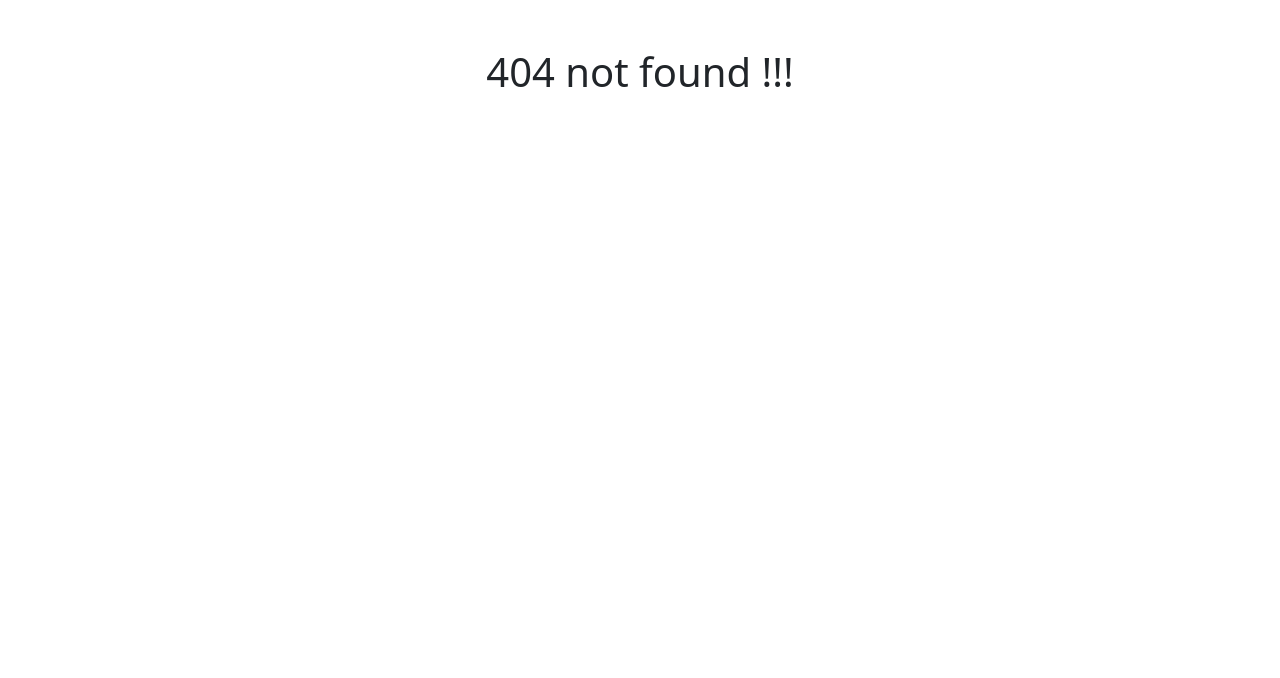
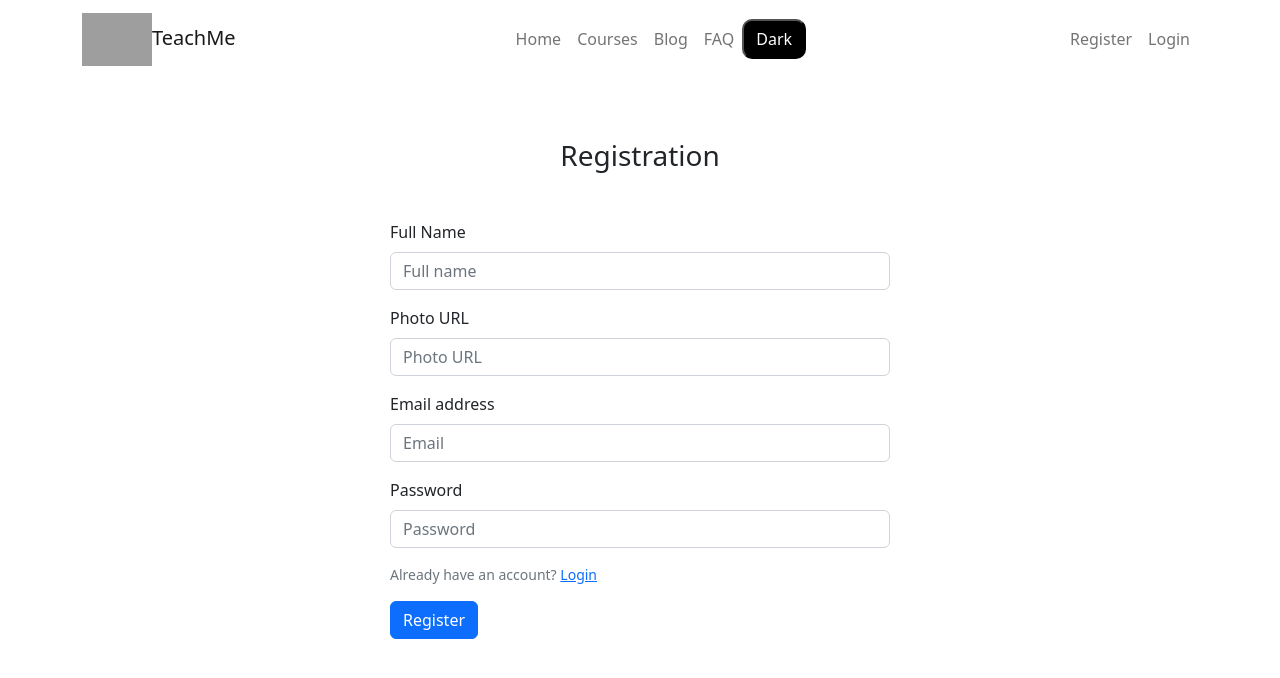
Before and after one commit to tasmia-rahman/teachme-client-side, a React (Create React App) app: page /register in a window 1280 px wide. Before the commit this address had no page. Shown: the top 678 px of the page. Built offline with nearby package versions, Linux system fonts and the light colour scheme; grey boxes are pictures that could not be loaded.

Commit message:
register page done

```diff
--- a/src/App.js
+++ b/src/App.js
@@ -4,7 +4,7 @@
 
 function App() {
   return (
-    <div className="App">
+    <div>
       <RouterProvider router={routes}></RouterProvider>
     </div>
   );
--- /dev/null
+++ b/src/contexts/AuthProvider/AuthProvider.js
@@ -0,0 +1,24 @@
+import React, { createContext } from 'react';
+import { getAuth, createUserWithEmailAndPassword } from 'firebase/auth';
+import { app } from '../../firebase/firebase.config';
+
+export const AuthContext = createContext();
+const auth = getAuth(app);
+
+const AuthProvider = ({ children }) => {
+    const user = { displayName: 'Maliha' };
+
+    const createUser = (email, password) => {
+        return createUserWithEmailAndPassword(auth, email, password);
+    }
+
+    const authInfo = { user, createUser };
+
+    return (
+        <AuthContext.Provider value={authInfo}>
+            {children}
+        </AuthContext.Provider>
+    );
+};
+
+export default AuthProvider;
--- a/src/index.js
+++ b/src/index.js
@@ -4,11 +4,14 @@
 import App from './App';
 import reportWebVitals from './reportWebVitals';
 import 'bootstrap/dist/css/bootstrap.min.css';
+import AuthProvider from './contexts/AuthProvider/AuthProvider';
 
 const root = ReactDOM.createRoot(document.getElementById('root'));
 root.render(
   <React.StrictMode>
-    <App />
+    <AuthProvider>
+      <App />
+    </AuthProvider>
   </React.StrictMode>
 );
 
--- a/src/pages/Checkout/Checkout/Checkout.js
+++ b/src/pages/Checkout/Checkout/Checkout.js
@@ -4,7 +4,7 @@
 const Checkout = () => {
     const course = useLoaderData();
     return (
-        <div>
+        <div className='text-center'>
             <h3>Course Enrollment Successful for {course.name}</h3>
         </div>
     );
--- a/src/pages/Courses/Courses/Courses.js
+++ b/src/pages/Courses/Courses/Courses.js
@@ -9,7 +9,7 @@
     const courses = useLoaderData();
 
     return (
-        <Container className='courses'>
+        <Container className='courses text-center'>
             <ListGroup>
                 {
                     courses.map(course => <ListGroup.Item><Link to={`/courses/${course.id}`}>{course.name}</Link></ListGroup.Item>)
--- a/src/pages/Login/Login/Login.js
+++ b/src/pages/Login/Login/Login.js
@@ -0,0 +1,30 @@
+import React from 'react';
+import Button from 'react-bootstrap/Button';
+import Form from 'react-bootstrap/Form';
+import { Link } from 'react-router-dom';
+
+const Login = () => {
+    return (
+        <div className='form-div'>
+            <h3 className='text-center mb-5'>Login</h3>
+            <Form>
+                <Form.Group className="mb-3" controlId="formBasicEmail">
+                    <Form.Label>Email address</Form.Label>
+                    <Form.Control type="email" name="email" placeholder="Email" required />
+                </Form.Group>
+                <Form.Group className="mb-3" controlId="formBasicPassword">
+                    <Form.Label>Password</Form.Label>
+                    <Form.Control type="password" name="password" placeholder="Password" required />
+                </Form.Group>
+                <Form.Text className='d-block mb-3'>
+                    Don't have an account? <Link to='/register'>Register</Link>
+                </Form.Text>
+                <Button variant="primary" type="submit">
+                    Login
+                </Button>
+            </Form>
+        </div>
+    );
+};
+
+export default Login;
--- /dev/null
+++ b/src/pages/Register/Register/Register.css
@@ -0,0 +1,4 @@
+.form-div {
+    margin: 60px auto;
+    width: 500px;
+}
--- a/src/pages/Register/Register/Register.js
+++ b/src/pages/Register/Register/Register.js
@@ -0,0 +1,57 @@
+import React, { useContext } from 'react';
+import Button from 'react-bootstrap/Button';
+import Form from 'react-bootstrap/Form';
+import { Link } from 'react-router-dom';
+import { AuthContext } from '../../../contexts/AuthProvider/AuthProvider';
+import './Register.css';
+
+const Register = () => {
+    const { createUser } = useContext(AuthContext);
+
+    const handleSubmit = (event) => {
+        event.preventDefault();
+        const form = event.target;
+        const fullName = form.fullName.value;
+        const photoURL = form.photoURL.value;
+        const email = form.email.value;
+        const password = form.password.value;
+
+        createUser(email, password)
+            .then(result => {
+                const user = result.user;
+                form.reset();
+            })
+            .catch(error => console.error(error))
+    }
+    return (
+        <div className='form-div'>
+            <h3 className='text-center mb-5'>Registration</h3>
+            <Form onSubmit={handleSubmit}>
+                <Form.Group className="mb-3" controlId="formBasicEmail">
+                    <Form.Label>Full Name</Form.Label>
+                    <Form.Control type="text" name="fullName" placeholder="Full name" />
+                </Form.Group>
+                <Form.Group className="mb-3" controlId="formBasicEmail">
+                    <Form.Label>Photo URL</Form.Label>
+                    <Form.Control type="text" name="photoURL" placeholder="Photo URL" />
+                </Form.Group>
+                <Form.Group className="mb-3" controlId="formBasicEmail">
+                    <Form.Label>Email address</Form.Label>
+                    <Form.Control type="email" name="email" placeholder="Email" required />
+                </Form.Group>
+                <Form.Group className="mb-3" controlId="formBasicPassword">
+                    <Form.Label>Password</Form.Label>
+                    <Form.Control type="password" name="password" placeholder="Password" required />
+                </Form.Group>
+                <Form.Text className='d-block mb-3'>
+                    Already have an account? <Link to='/login'>Login</Link>
+                </Form.Text>
+                <Button variant="primary" type="submit">
+                    Register
+                </Button>
+            </Form>
+        </div>
+    );
+};
+
+export default Register;
--- a/src/pages/Shared/Header/Header.js
+++ b/src/pages/Shared/Header/Header.js
@@ -1,12 +1,15 @@
 import React from 'react';
+import { useContext } from 'react';
 import { useState } from 'react';
 import Container from 'react-bootstrap/Container';
 import Nav from 'react-bootstrap/Nav';
 import Navbar from 'react-bootstrap/Navbar';
 import { Link } from 'react-router-dom';
+import { AuthContext } from '../../../contexts/AuthProvider/AuthProvider';
 import './Header.css';
 
 const Header = () => {
+    const { user } = useContext(AuthContext);
     const [toggleTheme, setToggleTheme] = useState(false);
     return (
         <Navbar collapseOnSelect expand="lg" bg="white" variant="light">
@@ -24,6 +27,10 @@
                         <Link to='/faq' className='nav-link'>FAQ</Link>
                         <button className={`theme-btn ${toggleTheme ? 'light' : 'dark'}`} onClick={() => setToggleTheme(!toggleTheme)}>{toggleTheme ? 'Light' : 'Dark'}</button>
                     </Nav>
+                    <Nav className="ms-auto">
+                        <Link to='/register' className='nav-link'>Register</Link>
+                        <Link to='/login' className='nav-link'>Login</Link>
+                    </Nav>
                 </Navbar.Collapse>
             </Container>
         </Navbar>
```
Also changed, not shown: src/routes/Routes.js (+10 -0 lines).
